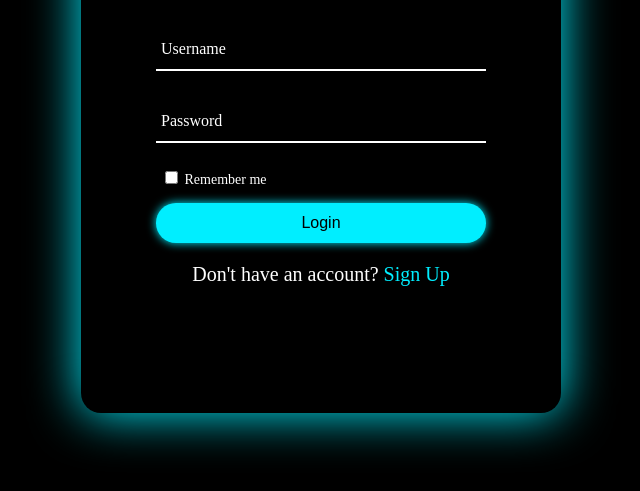
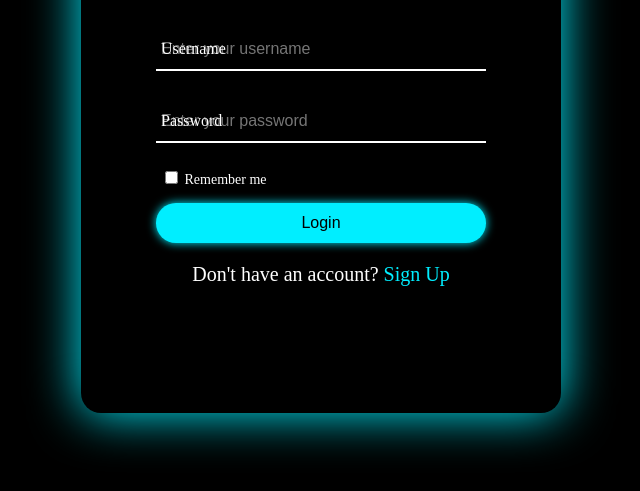
Before and after one commit to saisuryavinay/Login-form, a plain HTML site: page index.html in a window 1280 px wide. Shown: the part 285-776 px from the top of the page, without its empty margins (319-959 px from the left). Drawn offline with Linux system fonts and the light colour scheme.

Commit message:
Update index.html

```diff
--- a/index.html
+++ b/index.html
@@ -1,7 +1,7 @@
 <!DOCTYPE html>
 <html>
 <head>
-  <title>Login  Form</title>
+  <title>Login Form</title>
   <link rel="stylesheet" href="style.css">
 </head>
 <body>
@@ -10,12 +10,12 @@
       <form>
         <h2>Login</h2>
         <div class="input-group">
-          <input type="text" required>
+          <input type="text" placeholder="Enter your username" required>
           <label>Username</label>
         </div>
         <div class="input-group">
-          <input type="password" required>
-          <label for="">Password</label>
+          <input type="password" placeholder="Enter your password" required>
+          <label>Password</label>
         </div>
         <div class="remember">
           <label><input type="checkbox"> Remember me</label>
```
